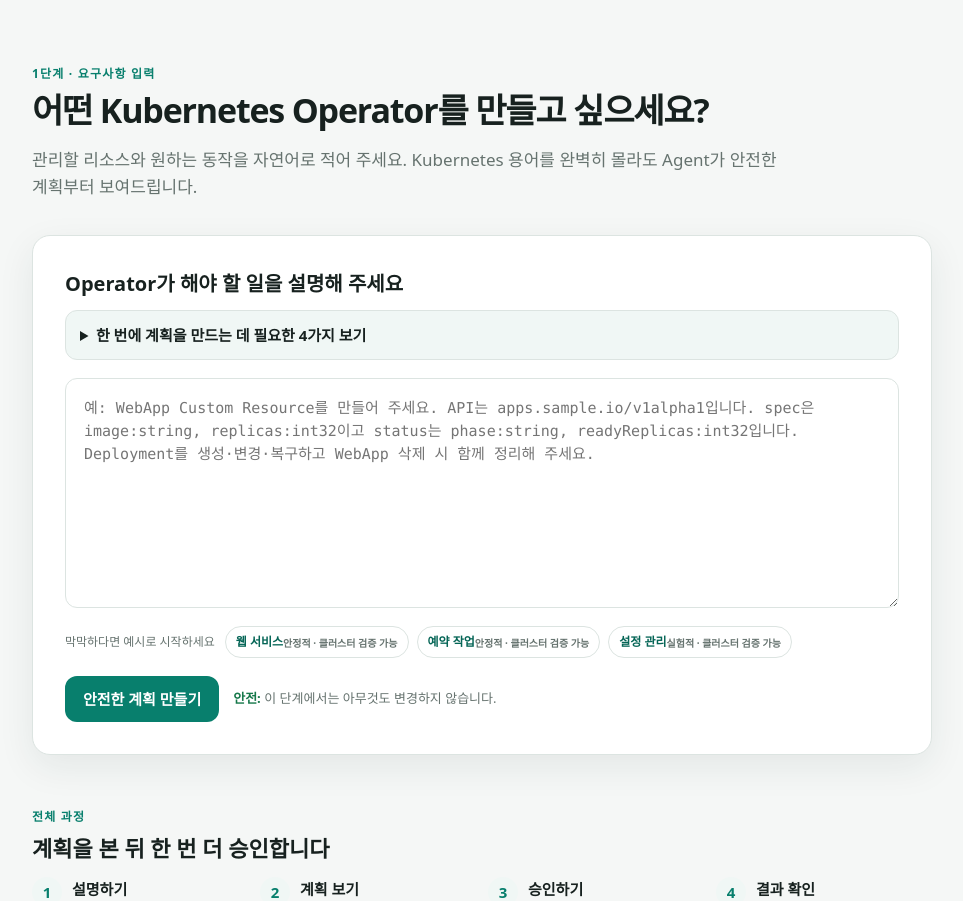
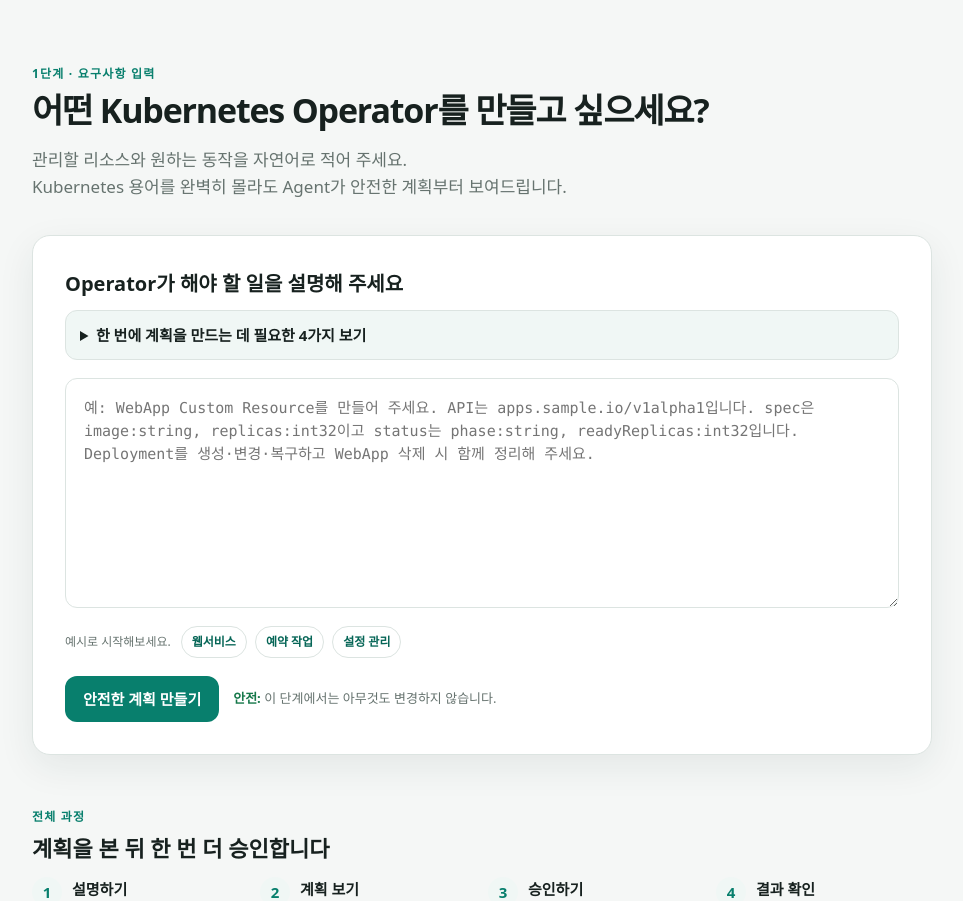
Before and after one commit to kuashi17/k8sagent, a FastAPI app: page / in a window 1280 px wide. Shown: the part 76-977 px from the top of the page, without its empty margins (158-1121 px from the left). Run offline with FastAPI, Linux system fonts and the light colour scheme.

Commit message:
Simplify home page example labels

```diff
--- a/web/templates/index.html
+++ b/web/templates/index.html
@@ -6,8 +6,8 @@
     <p class="eyebrow">1단계 · 요구사항 입력</p>
     <h1>어떤 Kubernetes Operator를 만들고 싶으세요?</h1>
     <p class="lead">
-      관리할 리소스와 원하는 동작을 자연어로 적어 주세요. Kubernetes
-      용어를 완벽히 몰라도 Agent가 안전한 계획부터 보여드립니다.
+      관리할 리소스와 원하는 동작을 자연어로 적어 주세요.<br>
+      Kubernetes 용어를 완벽히 몰라도 Agent가 안전한 계획부터 보여드립니다.
     </p>
   </section>
 
@@ -60,10 +60,10 @@
       >{{ default_requirement }}</textarea>
 
       <div class="example-row" id="requirement-help">
-        <span>막막하다면 예시로 시작하세요</span>
-        <button type="button" class="example-button" data-requirement-example="WebApp이라는 Custom Resource를 관리하는 Operator를 만들어 주세요.&#10;&#10;API는 apps.sample.io/v1alpha1입니다.&#10;&#10;spec:&#10;- image: string&#10;- replicas: int32&#10;- port: int32&#10;&#10;status:&#10;- phase: string&#10;- deploymentName: string&#10;- serviceName: string&#10;- readyReplicas: int32&#10;- message: string&#10;&#10;Controller는 Deployment와 Service를 생성하고 image, replicas, port 변경을 반영해 주세요. 외부 변경은 spec 기준으로 복구하고 WebApp을 삭제할 때 생성한 리소스도 함께 삭제해 주세요.">웹 서비스 <small>안정적 · 클러스터 검증 가능</small></button>
-        <button type="button" class="example-button" data-requirement-example="ScheduledTask라는 Custom Resource를 관리하는 Operator를 만들어 주세요.&#10;&#10;API는 batch.sample.io/v1alpha1입니다.&#10;&#10;spec:&#10;- schedule: string&#10;- image: string&#10;- command: []string&#10;- suspend: bool&#10;&#10;status:&#10;- phase: string&#10;- cronJobName: string&#10;- lastScheduleTime: metav1.Time&#10;- message: string&#10;&#10;Controller는 CronJob을 생성하고 schedule, image, command, suspend 변경을 반영해 주세요. ScheduledTask를 삭제할 때 생성한 CronJob도 함께 삭제해 주세요.">예약 작업 <small>안정적 · 클러스터 검증 가능</small></button>
-        <button type="button" class="example-button" data-requirement-example="ConfigBundle이라는 Custom Resource를 관리하는 Operator를 만들어 주세요.&#10;&#10;API는 config.sample.io/v1alpha1입니다.&#10;&#10;spec:&#10;- data: map[string]string&#10;- targetName: string&#10;&#10;status:&#10;- phase: string&#10;- configMapName: string&#10;- message: string&#10;&#10;Controller는 ConfigMap을 생성하고 spec.data와 spec.targetName의 변경 내용을 반영해 주세요. ConfigMap이 직접 수정되면 spec 기준으로 복구하고, ConfigBundle을 삭제할 때 생성한 ConfigMap도 함께 삭제해 주세요.">설정 관리 <small>실험적 · 클러스터 검증 가능</small></button>
+        <span>예시로 시작해보세요.</span>
+        <button type="button" class="example-button" data-requirement-example="WebApp이라는 Custom Resource를 관리하는 Operator를 만들어 주세요.&#10;&#10;API는 apps.sample.io/v1alpha1입니다.&#10;&#10;spec:&#10;- image: string&#10;- replicas: int32&#10;- port: int32&#10;&#10;status:&#10;- phase: string&#10;- deploymentName: string&#10;- serviceName: string&#10;- readyReplicas: int32&#10;- message: string&#10;&#10;Controller는 Deployment와 Service를 생성하고 image, replicas, port 변경을 반영해 주세요. 외부 변경은 spec 기준으로 복구하고 WebApp을 삭제할 때 생성한 리소스도 함께 삭제해 주세요.">웹서비스</button>
+        <button type="button" class="example-button" data-requirement-example="ScheduledTask라는 Custom Resource를 관리하는 Operator를 만들어 주세요.&#10;&#10;API는 batch.sample.io/v1alpha1입니다.&#10;&#10;spec:&#10;- schedule: string&#10;- image: string&#10;- command: []string&#10;- suspend: bool&#10;&#10;status:&#10;- phase: string&#10;- cronJobName: string&#10;- lastScheduleTime: metav1.Time&#10;- message: string&#10;&#10;Controller는 CronJob을 생성하고 schedule, image, command, suspend 변경을 반영해 주세요. ScheduledTask를 삭제할 때 생성한 CronJob도 함께 삭제해 주세요.">예약 작업</button>
+        <button type="button" class="example-button" data-requirement-example="ConfigBundle이라는 Custom Resource를 관리하는 Operator를 만들어 주세요.&#10;&#10;API는 config.sample.io/v1alpha1입니다.&#10;&#10;spec:&#10;- data: map[string]string&#10;- targetName: string&#10;&#10;status:&#10;- phase: string&#10;- configMapName: string&#10;- message: string&#10;&#10;Controller는 ConfigMap을 생성하고 spec.data와 spec.targetName의 변경 내용을 반영해 주세요. ConfigMap이 직접 수정되면 spec 기준으로 복구하고, ConfigBundle을 삭제할 때 생성한 ConfigMap도 함께 삭제해 주세요.">설정 관리</button>
       </div>
 
       <input type="hidden" name="mode" value="dry-run">
```
Also changed, not shown: web/test_app.py (+5 -3 lines).
